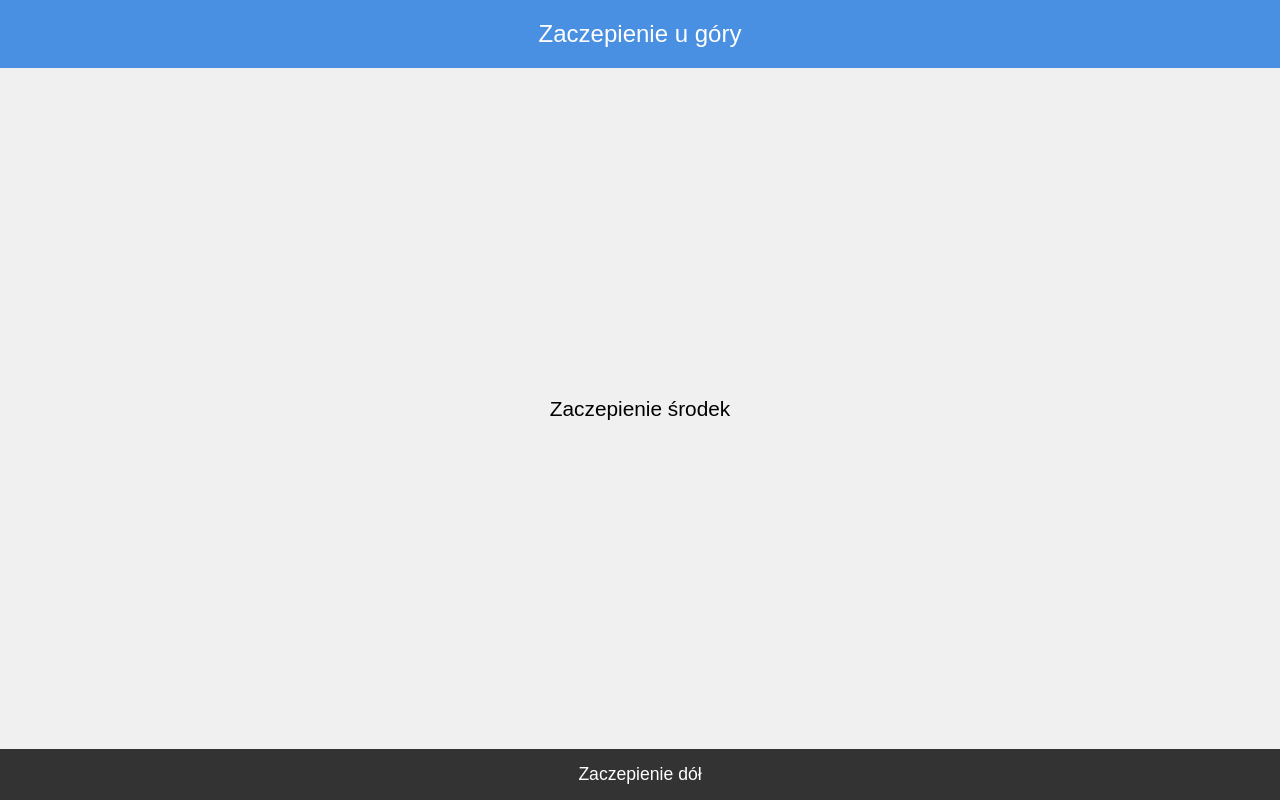
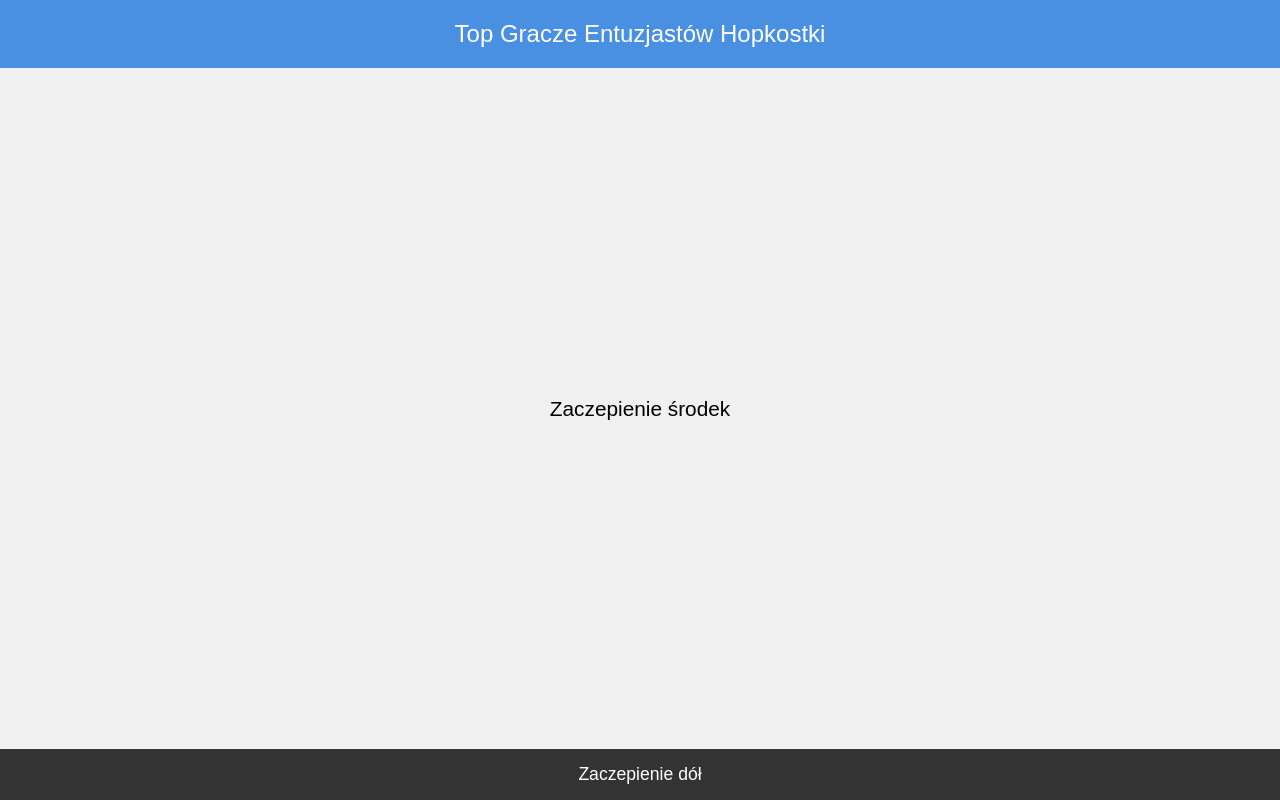
Before and after one commit to EH-lista/EH-lista.github.io, a plain HTML site: page index.html in a window 1280 px wide. Drawn offline with Linux system fonts and the light colour scheme.

Commit message:
Update index.html

```diff
--- a/index.html
+++ b/index.html
@@ -48,7 +48,7 @@
 </head>
 <body>
   <div class="container">
-    <div class="top">Zaczepienie u góry</div>
+    <div class="top">Top Gracze Entuzjastów Hopkostki</div>
     <div class="middle">Zaczepienie środek</div>
     <div class="bottom">Zaczepienie dół</div>
   </div>
```
